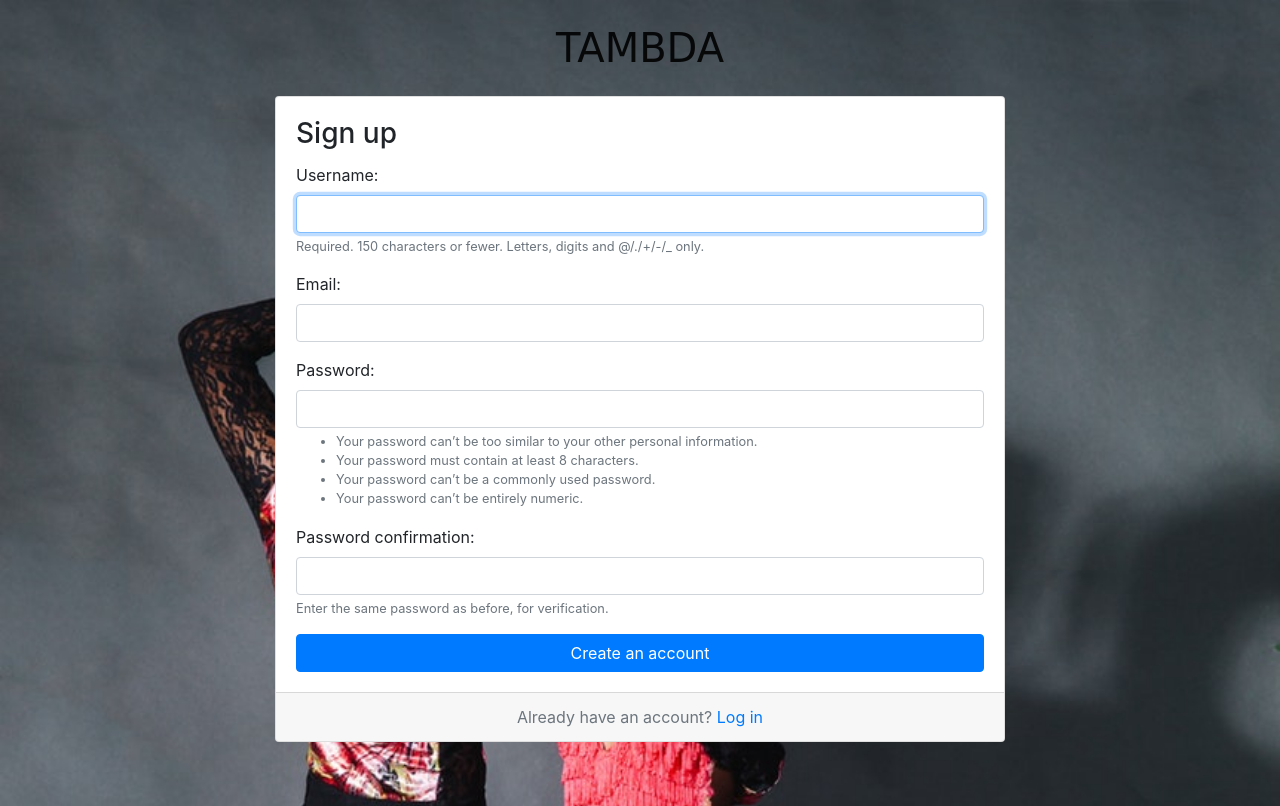
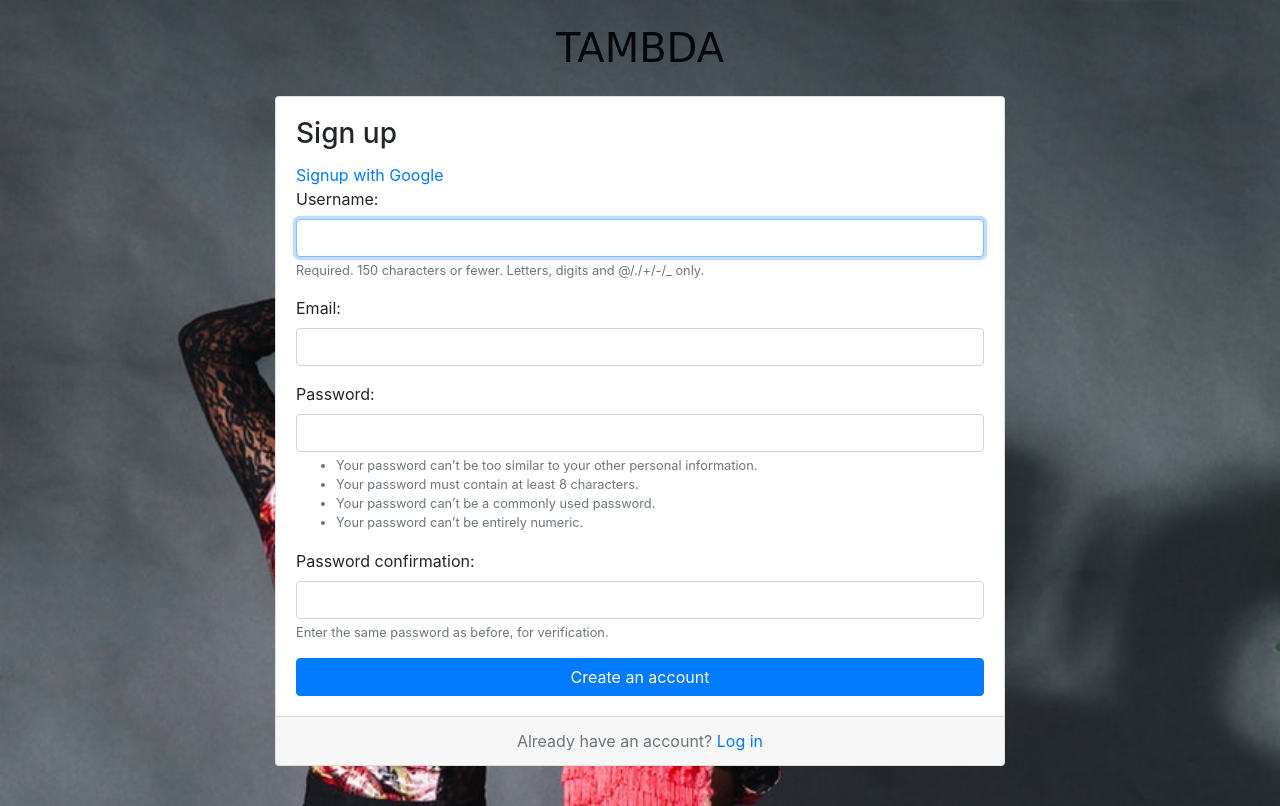
Before and after one commit to K20shores/TAMBDA, a Django app: page /signup/ in a window 1280 px wide. Shown: the top 806 px of the page. Run offline with Django 3.2, Linux system fonts and the light colour scheme; some libraries are stand-ins or nearby versions.

Commit message:
adding google register to signup page

```diff
--- a/accounts/templates/accounts/signup.html
+++ b/accounts/templates/accounts/signup.html
@@ -8,6 +8,7 @@
       <div class="card">
         <div class="card-body">
           <h3 class="card-title">Sign up</h3>
+          <a href="{% url 'social:begin' 'google-oauth2' %}">Signup with Google</a><br>
           <form method="post" novalidate>
             {% csrf_token %}
             {% include 'includes/forms.html' %}
```
